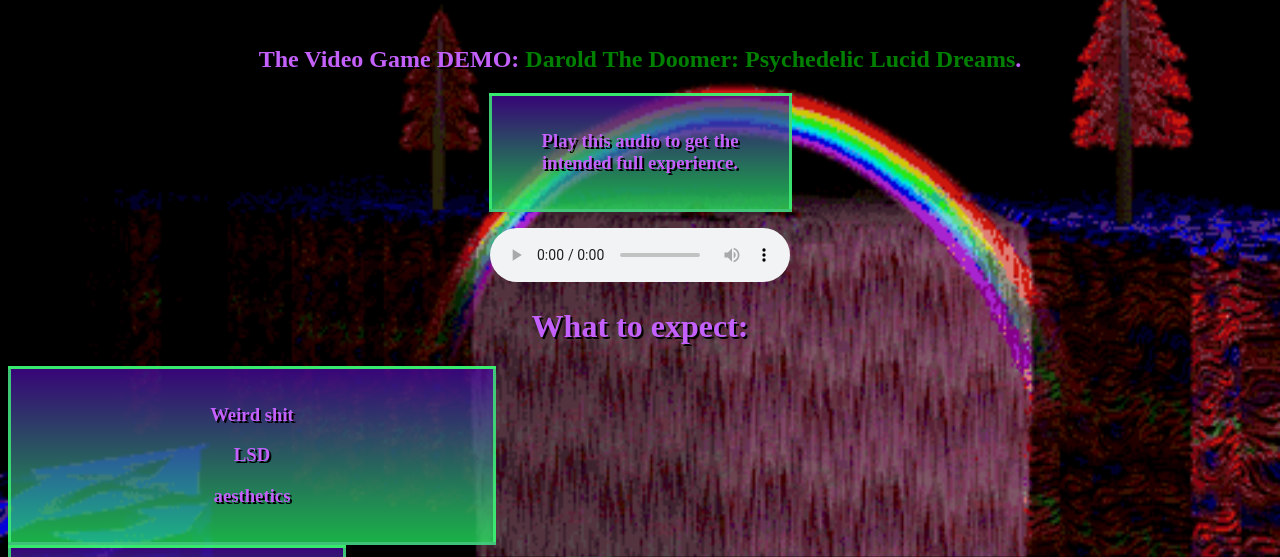
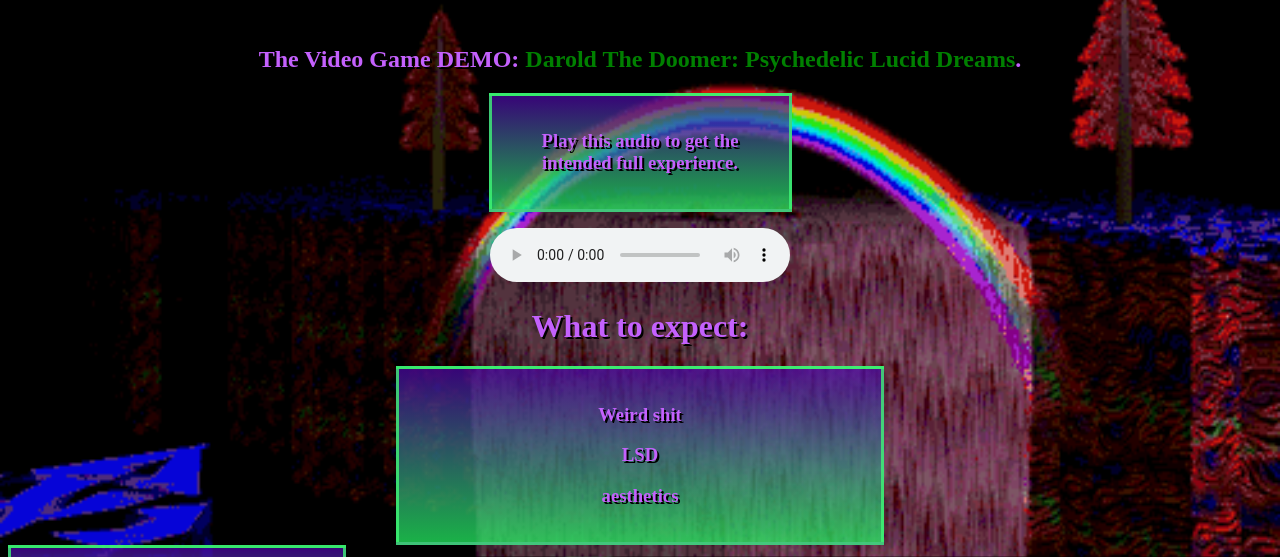
Before and after one commit to Janxferz/Janxferz, a plain HTML site: page DaroldTheDoomer.html in a window 1280 px wide. Shown: the part 243-800 px from the top of the page. Drawn offline with Linux system fonts and the light colour scheme; a web font is replaced by a local one.

Commit message:
Update DaroldTheDoomer.html

```diff
--- a/DaroldTheDoomer.html
+++ b/DaroldTheDoomer.html
@@ -164,11 +164,12 @@
     <nav ul {
   padding: 0;
 }>
-<div class="box01"><h3><center>Weird shit</center></h3>
+<center><div class="box01"><h3><center>Weird shit</center></h3>
     <h3><center>LSD</center></h3>
     <h3><center>aesthetics</center></h3>
     </ul>
 </div>
+</center>
 <div class="box02"><h3><center>Fanart Section:</center></h3></div>
     <h3><center> Credit: Art by Wearyrains, Gun picture by Jam Rembert on Unsplash</center></h3>
     <center><img src="https://media.discordapp.net/attachments/777005246307237908/777381799650787358/Darold_The_Doomer_-_WHAT_IN_THE_ACTUAL_FUCK.png?width=647&height=677"></center>
```
